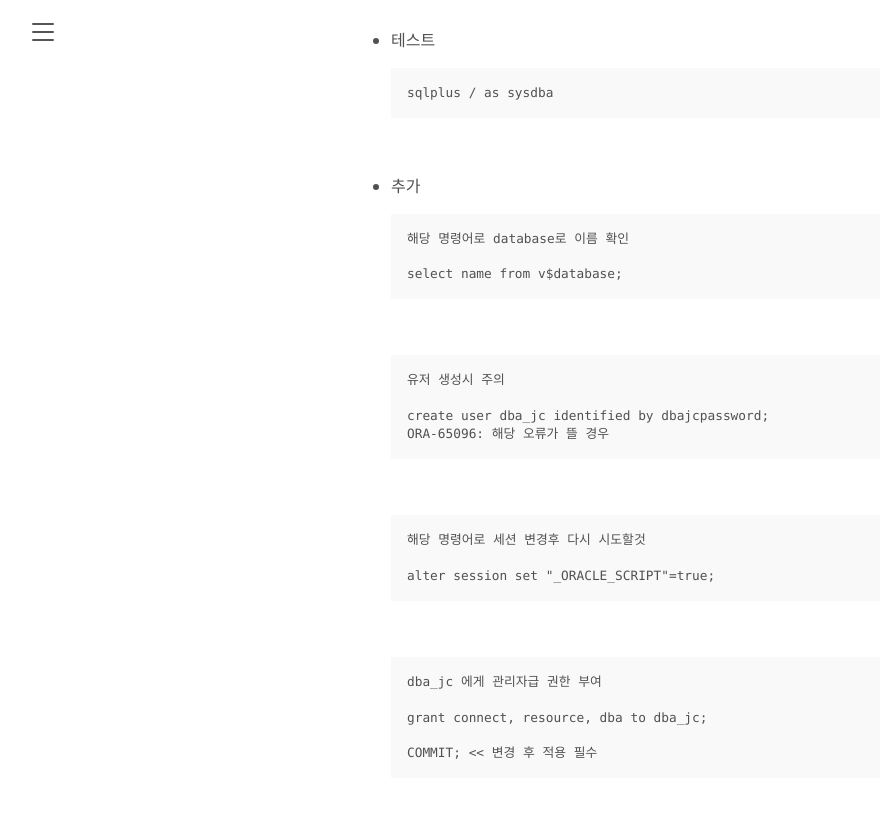
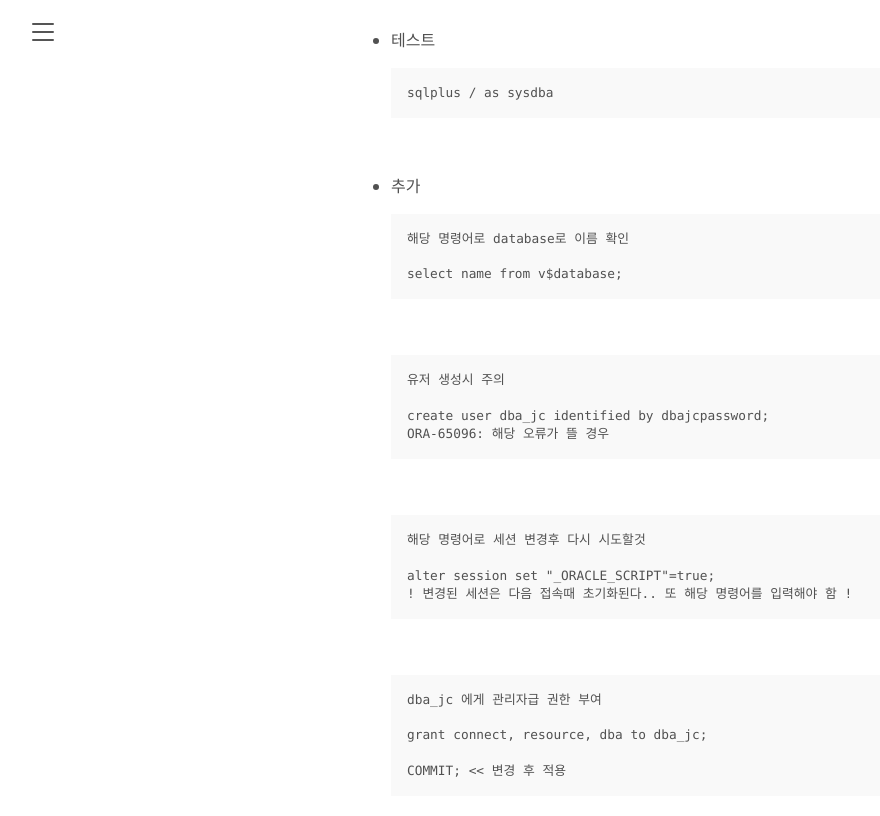
Before and after one commit to Magnolia0097/magnolia0097.github.io, a Jekyll site: the page built from _posts/install/2023-07-18-centos7-linux-oracle_12c.md, in a window 1280 px wide and 900 px high, scrolled down 5706 px. Shown: the top 816 px of the window, without its empty margins (1-881 px from the left). Built offline with Jekyll 4.4.1, drawn with Linux system fonts in a browser that asks for light colours.

Commit message:
oracle path

```diff
--- a/_posts/install/2023-07-18-centos7-linux-oracle_12c.md
+++ b/_posts/install/2023-07-18-centos7-linux-oracle_12c.md
@@ -284,6 +284,7 @@ ORA-65096: 해당 오류가 뜰 경우
 해당 명령어로 세션 변경후 다시 시도할것
 
 alter session set "_ORACLE_SCRIPT"=true;
+! 변경된 세션은 다음 접속때 초기화된다.. 또 해당 명령어를 입력해야 함 !
 {% endhighlight %}
 <br>
 {% highlight cmd %}
@@ -291,6 +292,8 @@ dba_jc 에게 관리자급 권한 부여
 
 grant connect, resource, dba to dba_jc;
 
-COMMIT; << 변경 후 적용 필수
+COMMIT; << 변경 후 적용
+
+
 {% endhighlight %}
 <br>
```
